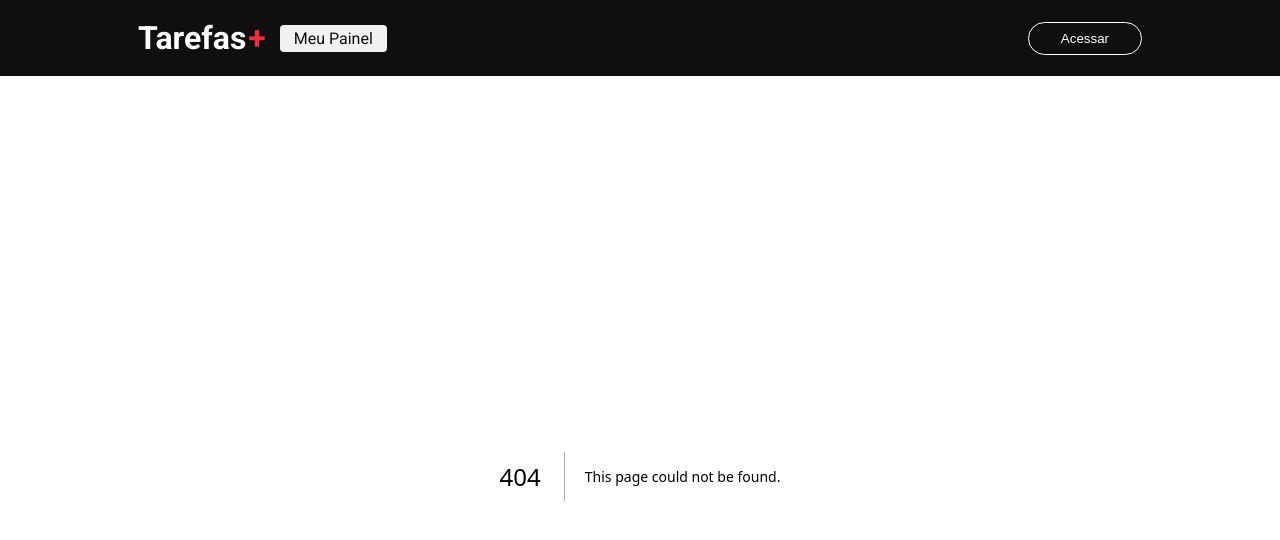
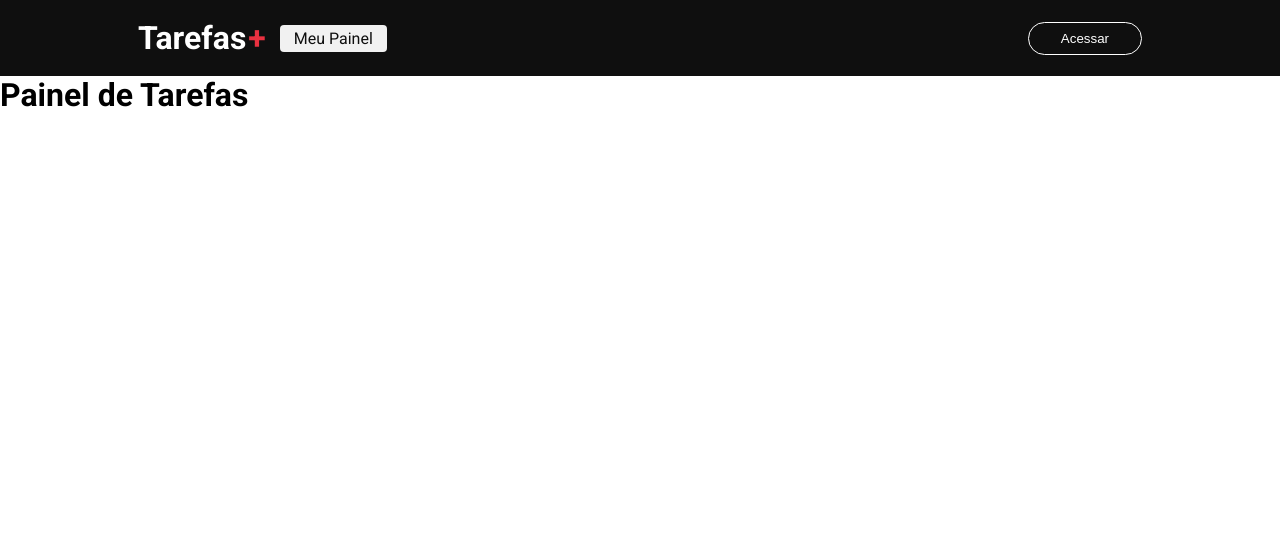
Before and after one commit to pabloteodoro/Task-and-Dashboards, a Next.js app in the folder projeto/: page /dashboard in a window 1280 px wide. Before the commit this address had no page. Shown: the top 540 px of the page. Built offline with nearby package versions, Linux system fonts and the light colour scheme.

Commit message:
create new aba
paiinel of login

```diff
--- /dev/null
+++ b/projeto/src/pages/dashboard/index.tsx
@@ -0,0 +1,14 @@
+import styles from './styles.module.css';
+import Head from 'next/head';
+
+export default function Dashboard() {
+    return (
+        <div className={styles.container}>
+            <Head>
+                <title>Meu Painel de Tarefas </title>
+            </Head>
+
+            <h1>Painel de Tarefas</h1>
+        </div>
+    );
+}
--- a/projeto/src/pages/index.tsx
+++ b/projeto/src/pages/index.tsx
@@ -32,7 +32,7 @@ export default function Home() {
 
           <div className={styles.infoContent}>
             <section className={styles.box}>
-              <span>+12 Posts</span>
+              <span>+10 Posts</span>
             </section>
             <section className={styles.box}>
               <span>+50 Comentários</span>
```
Also changed, not shown: projeto/src/pages/dashboard/styles.module.css (added).
